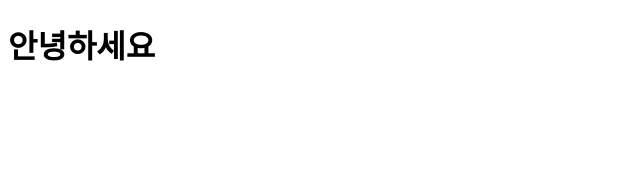
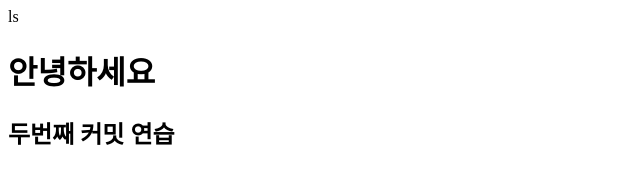
Before and after one commit to JongukYu/hyos_jin, a plain HTML site: page index.html in a window 1280 px wide. Shown: the whole page, without its empty margins (0-640 px from the left). Drawn offline with Linux system fonts and the light colour scheme.

Commit message:
second commit

```diff
--- a/index.html
+++ b/index.html
@@ -1,8 +1,8 @@
 <!DOCTYPE html>
 <head>
 
-</head>
+</head>ls
 <body>
     <h1>안녕하세요</h1>
-
+    <h2>두번째 커밋 연습</h2>
 </body>
```
